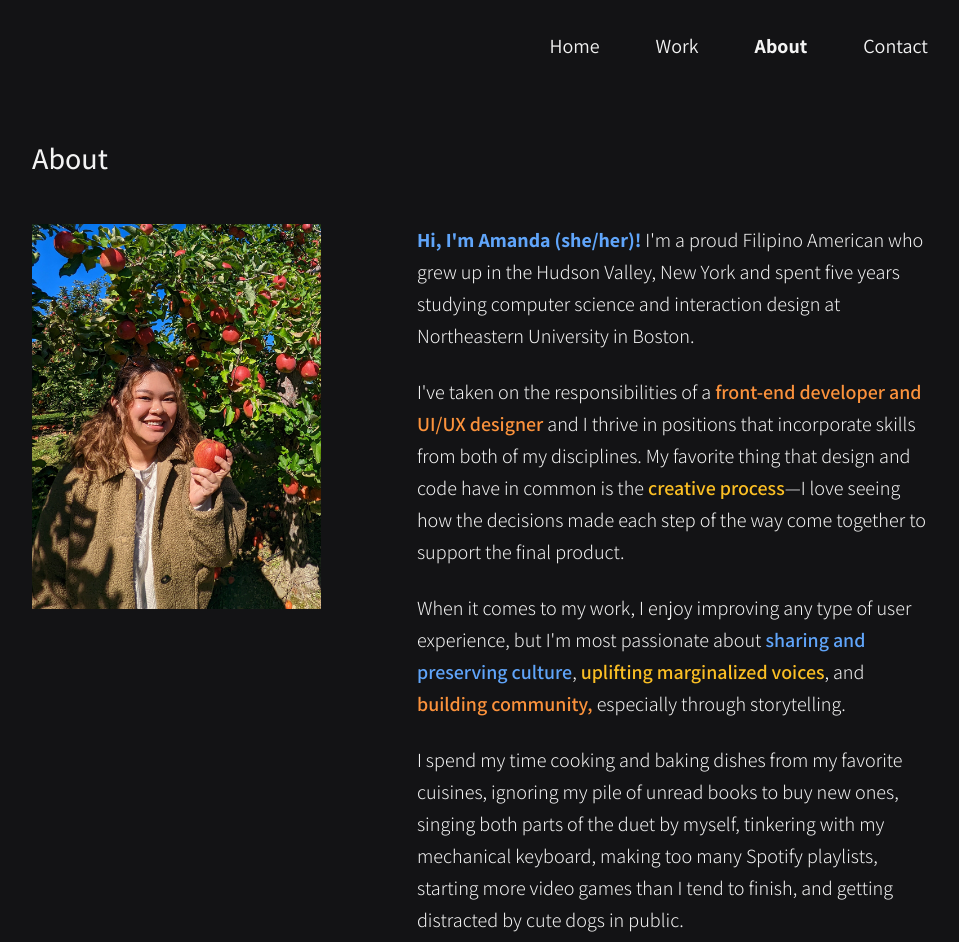
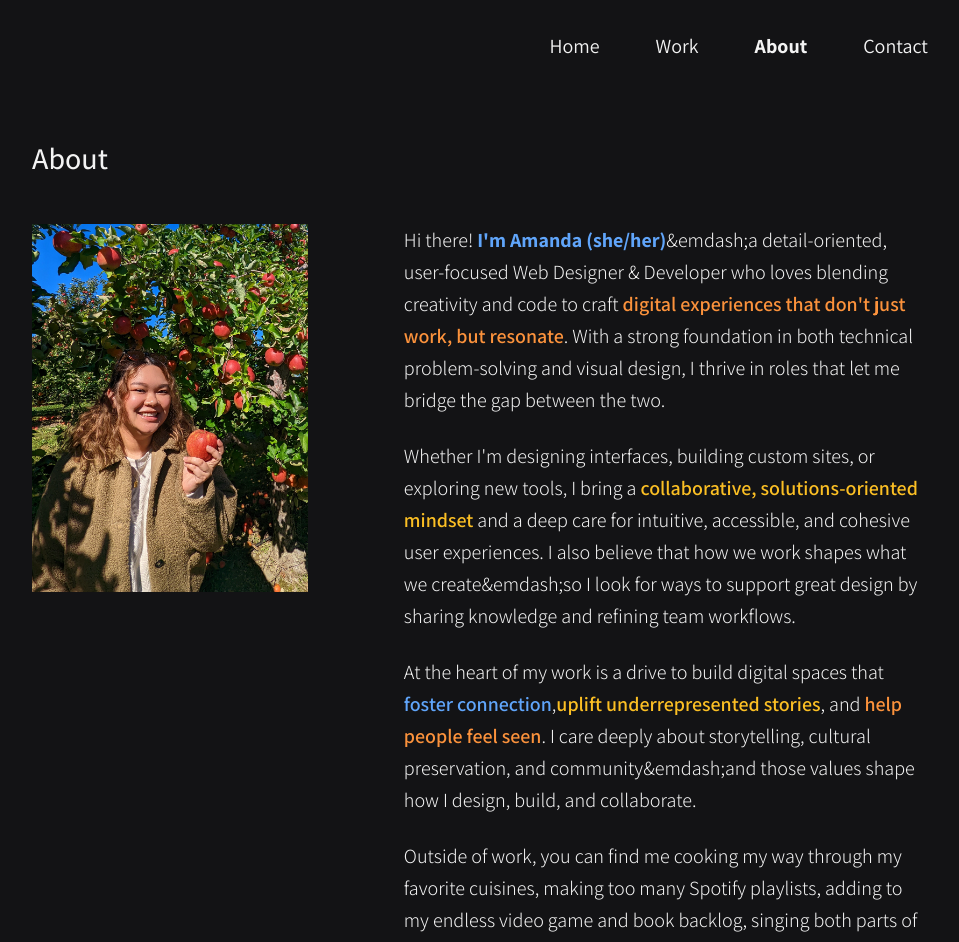
Before and after one commit to aescaba/portfolio, a Next.js app: page /about in a window 1280 px wide. Shown: the top 942 px of the page, without its empty margins (160-1119 px from the left). Built offline with nearby package versions, Linux system fonts and the light colour scheme.

Commit message:
update bio

```diff
--- a/pages/about.js
+++ b/pages/about.js
@@ -17,20 +17,20 @@ export default function About() {
         {/* second column - bio */}
         <div class="space-y-6 font-light text-xl leading-8">
           <p>
-          <span class="font-bold text-blue-400">Hi, I&apos;m Amanda (she/her)!</span> I&apos;m a proud Filipino American who grew up in the Hudson Valley, New York and
-          spent five years studying computer science and interaction design at Northeastern University in Boston.</p>
+          Hi there! <span class="font-bold text-blue-400">I&apos;m Amanda (she/her)</span>&emdash;a detail-oriented, user-focused Web Designer &amp; Developer who loves blending creativity and code
+          to craft <span class="font-semibold text-orange-400">digital experiences that don&apos;t just work, but resonate</span>. With a strong foundation in both technical problem-solving and visual design, I thrive in roles that let me bridge
+          the gap between the two.</p>
 
-          <p>I&apos;ve taken on the responsibilities of a <span class="font-semibold text-orange-400">front-end developer and UI/UX designer</span> and I
-          thrive in positions that incorporate skills from both of my disciplines. My favorite thing that design and
-          code have in common is the <span class="font-semibold text-amber-400">creative process</span>—I love seeing how the decisions made each step of the way come
-          together to support the final product.</p>
+          <p>Whether I&apos;m designing interfaces, building custom sites, or exploring new tools, I bring a <span class="font-semibold text-amber-400">collaborative, solutions-oriented mindset</span> and a deep care for intuitive, accessible,
+            and cohesive user experiences. I also believe that how we work shapes what we create&emdash;so I look for ways to support great design by sharing knowledge and refining team workflows.</p>
 
-          <p>When it comes to my work, I enjoy improving any type of user experience, but I&apos;m most
-          passionate about <span class="font-semibold text-blue-400">sharing and preserving culture</span>, <span class="font-semibold text-amber-400">uplifting marginalized voices</span>, and <span class="font-semibold text-orange-400">building community,</span> especially through storytelling.</p>
+          <p>At the heart of my work is a drive to build digital spaces that <span class="font-semibold text-blue-400">foster connection</span>,
+           <span class="font-semibold text-amber-400">uplift underrepresented stories</span>, and <span class="font-semibold text-orange-400">help people feel seen</span>. I care deeply about storytelling,
+           cultural preservation, and community&emdash;and those values shape how I design, build, and collaborate.</p>
 
-          <p>I spend my time cooking and baking dishes from my favorite cuisines, ignoring my pile of unread books
-          to buy new ones, singing both parts of the duet by myself, tinkering with my mechanical keyboard, making too many Spotify
-          playlists, starting more video games than I tend to finish, and getting distracted by cute dogs in public.</p>
+          <p>Outside of work, you can find me cooking my way through my favorite cuisines, making too many Spotify playlists, adding to my endless video game and book backlog, singing both parts of a duet, tinkering with my mechanical keyboard,
+             or getting distracted by cute dogs in public.
+          </p>
         </div>
       </div>
     </div>
```
